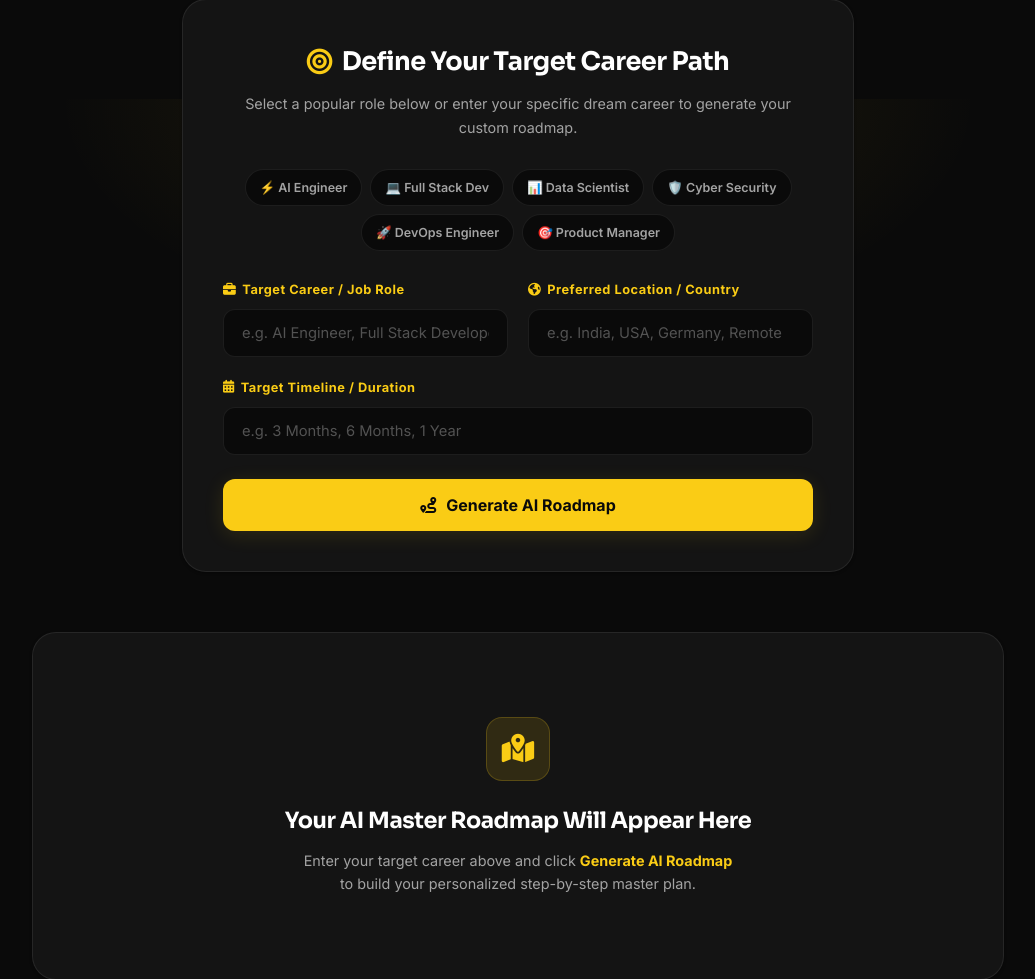
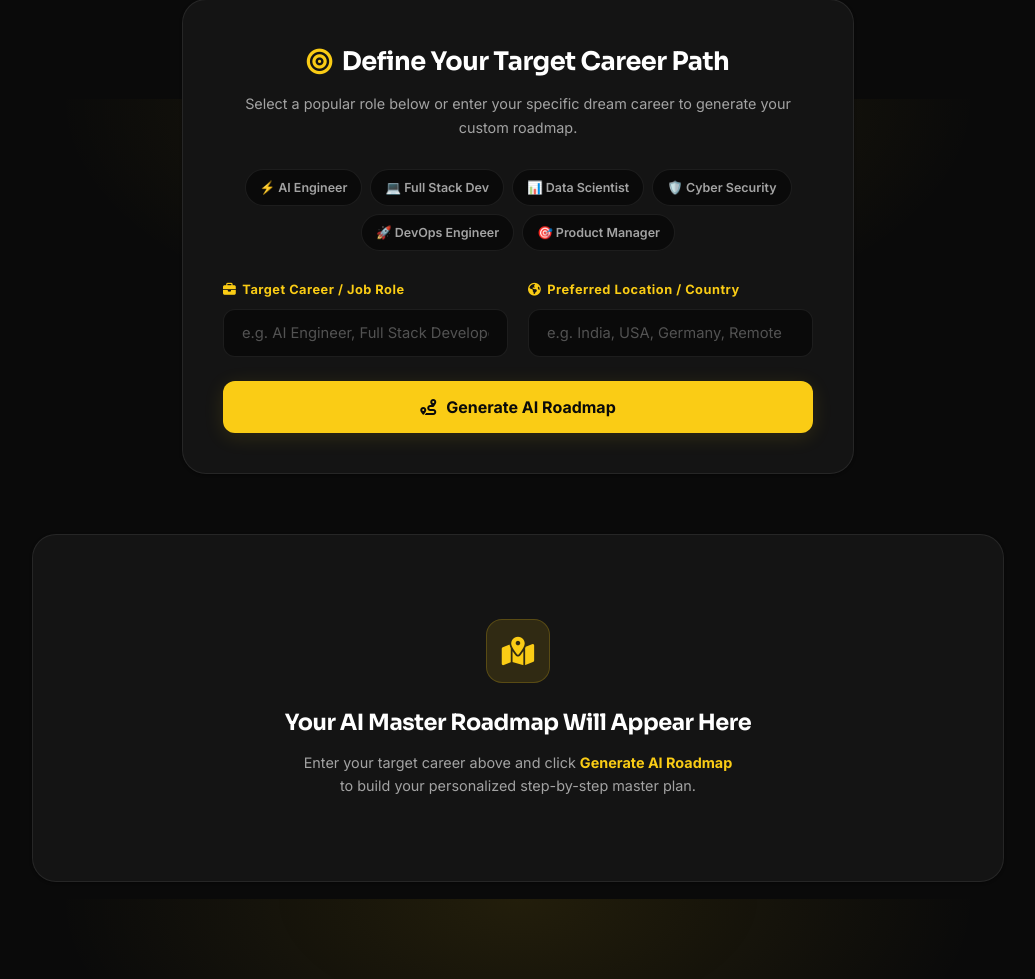
Before and after one commit to shubhodbirajdar928-hash/CareerVerse-AI, a Flask app: page /generate in a window 1280 px wide. Shown: the part 701-1680 px from the top of the page, without its empty margins (122-1157 px from the left). Run offline with Flask 3, Linux system fonts and the light colour scheme; some libraries are stand-ins or nearby versions.

Commit message:
Remove target timeline/duration input field and update layout

```diff
--- a/static/js/generate.js
+++ b/static/js/generate.js
@@ -1001,7 +1001,7 @@ function generatePDFReport() {
     doc.setFontSize(9.5);
     doc.setFont("helvetica", "normal");
     doc.setTextColor(...MUTED);
-    const locText = `Target Region: ${sanitize(data.country || 'India')} | Timeline: ${sanitize(data.duration || '6 Months')}`;
+    const locText = `Target Location / Region: ${sanitize(data.country || 'Global / India')}`;
     doc.text(locText, margin, y);
     y += 10;
 
--- a/templates/generate.html
+++ b/templates/generate.html
@@ -98,11 +98,6 @@
                 <label for="countryInput"><i class="fa-solid fa-earth-americas"></i> Preferred Location / Country</label>
                 <input id="countryInput" type="text" placeholder="e.g. India, USA, Germany, Remote">
             </div>
-
-            <div class="input-group full-width">
-                <label for="duration"><i class="fa-solid fa-calendar-days"></i> Target Timeline / Duration</label>
-                <input id="duration" type="text" placeholder="e.g. 3 Months, 6 Months, 1 Year">
-            </div>
         </div>
 
         <button id="generateBtn" type="button" onclick="generateRoadmapNow()">
@@ -140,7 +135,7 @@
 <script src="https://cdnjs.cloudflare.com/ajax/libs/jspdf/2.5.1/jspdf.umd.min.js"></script>
 <script src="https://cdnjs.cloudflare.com/ajax/libs/jspdf-autotable/3.8.2/jspdf.plugin.autotable.min.js"></script>
 <script src="{{ url_for('static', filename='js/ui-effects.js') }}"></script>
-<script src="{{ url_for('static', filename='js/generate.js') }}?v=20260806_v1002"></script>
+<script src="{{ url_for('static', filename='js/generate.js') }}?v=20260806_v1003"></script>
 
 <script>
     // Quick role selection
```
